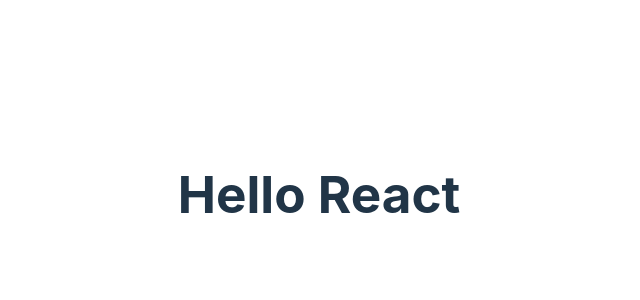
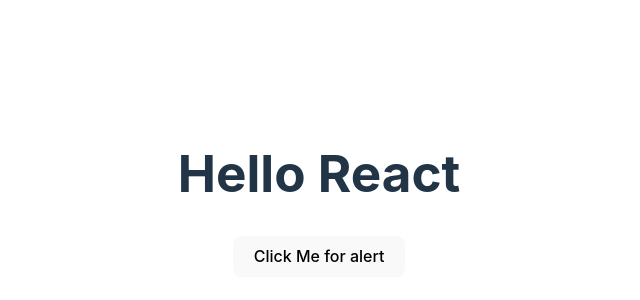
Before and after one commit to optanwar/react-masti, a React (Vite) app in the folder react/: page / in a window 1280 px wide. Shown: the part 206-506 px from the top of the page, without its empty margins (321-961 px from the left). Built offline with nearby package versions, Linux system fonts and the light colour scheme.

Commit message:
install node_modules

```diff
--- a/react/src/App.jsx
+++ b/react/src/App.jsx
@@ -1,11 +1,10 @@
-
 import "./App.css";
-
+import ModuleName from "./components/Events";
 function App() {
-
   return (
     <>
       <h1>Hello React</h1>
+      <ModuleName>Click Me for alert</ModuleName>
     </>
   );
 }
--- /dev/null
+++ b/react/src/components/Events.jsx
@@ -0,0 +1,14 @@
+import React from "react";
+
+const Events = (props) => {
+  const handleAlert = () => {
+    alert("React Events");
+  };
+  return (
+    <div>
+      <button onClick={handleAlert}>{props.children}</button>
+    </div>
+  );
+};
+
+export default Events;
```
